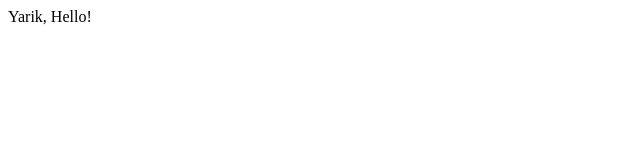
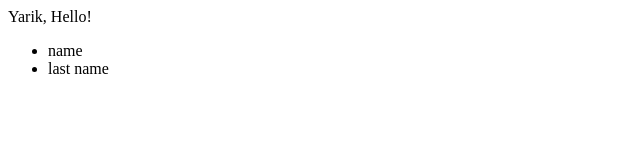
Before and after one commit to AleksandraHrevtsova/addit_lesson, a plain HTML site: page index.html in a window 1280 px wide. Shown: the whole page, without its empty margins (0-640 px from the left). Drawn offline with Linux system fonts and the light colour scheme.

Commit message:
branch 1

```diff
--- a/index.html
+++ b/index.html
@@ -7,5 +7,13 @@
   </head>
   <body>
     <span>Yarik, Hello!</span>
+    <ul>
+      <li>
+        <a>name</a>
+      </li>
+      <li>
+        <a>last name</a>
+      </li>
+    </ul>
   </body>
 </html>
```
